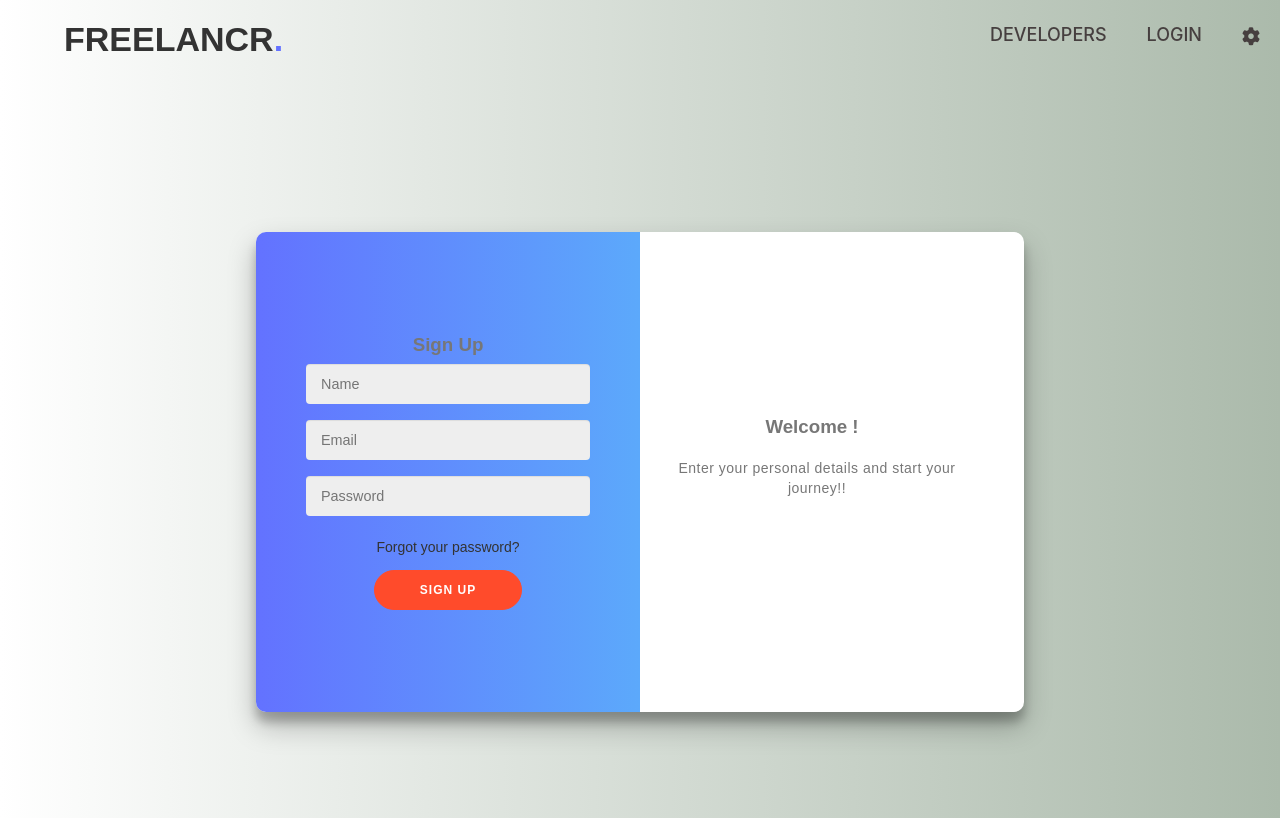
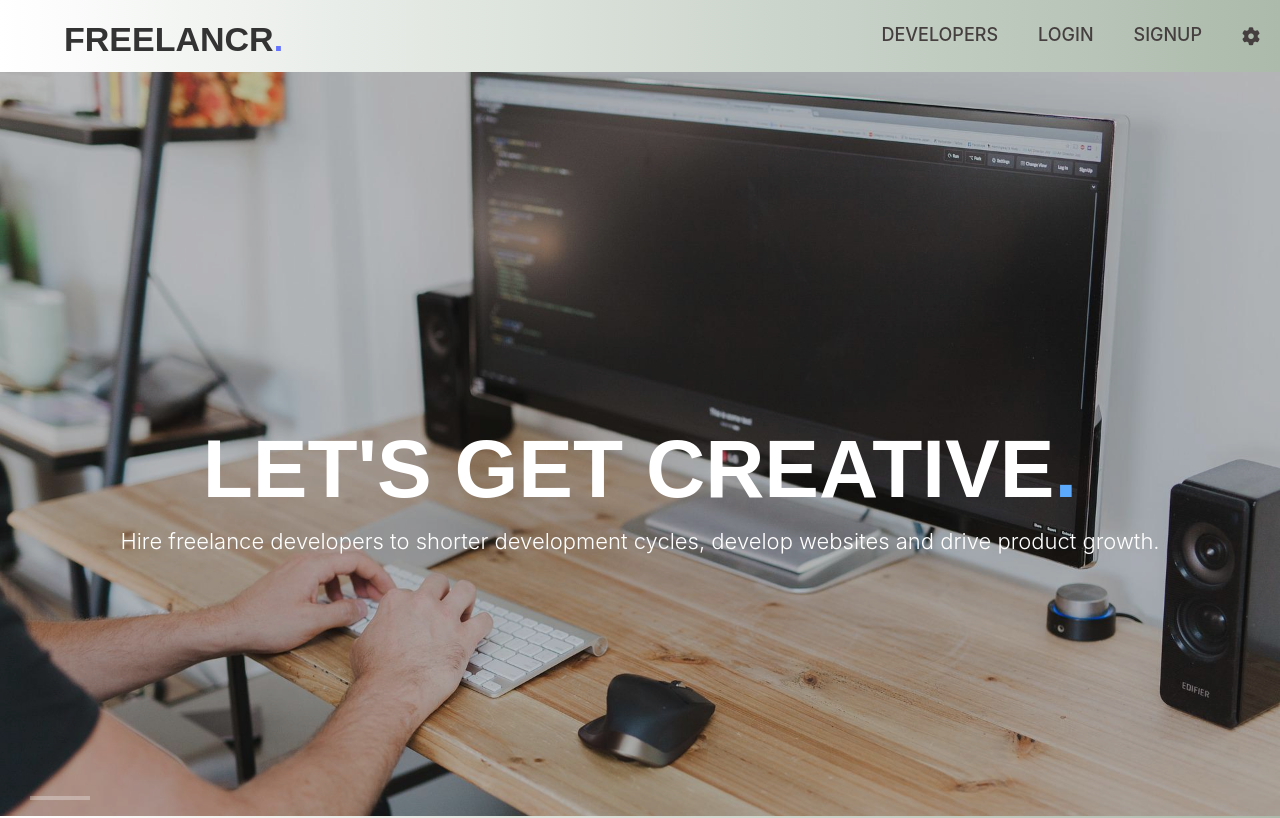
Before and after one commit to Callank21/Freelancing-Gig-App, a React (Create React App) app in the folder client/: page / in a window 1280 px wide. Shown: the top 818 px of the page. Built offline with nearby package versions, Linux system fonts and the light colour scheme.

Commit message:
Updated App.js

```diff
--- a/client/src/App.js
+++ b/client/src/App.js
@@ -1,12 +1,9 @@
 // import logo from './logo.svg';
 import { useState,  } from "react";
-// import  HomePage  from "./components/homePage";
+import  HomePage  from "./components/homePage";
+// import Login from "./components/login";
 // import Settings from "./components/settingsPage";
-// import Login from "./components/login";
-import Signup from "./components/signup";
-// import { Header } from "./components/header";
-// import { Developers } from "./components/developers";
-// import { Contact } from "./components/contact";
+// import Signup from "./components/signup";
 // import JsonData from "./data/data.json";
 import "./App.css";
 
@@ -19,15 +16,19 @@ function App() {
   const renderPage = () => {
     switch(currentPage) {
       case "Home Page":
-        return <Signup  />;
+        return <HomePage  />;
+      // case "Login":
+      //   return <Login />;
       // case "Signup":
       //   return <Signup />;
+      // case "Settings":
+      //   return <Settings />;
       default:
     }
   };
   return (
     <div>
-      <Signup currentPage={currentPage} handlePageChange={handlePageChange}/>
+      <HomePage currentPage={currentPage} handlePageChange={handlePageChange}/>
       {renderPage()}
 
     </div>
```
